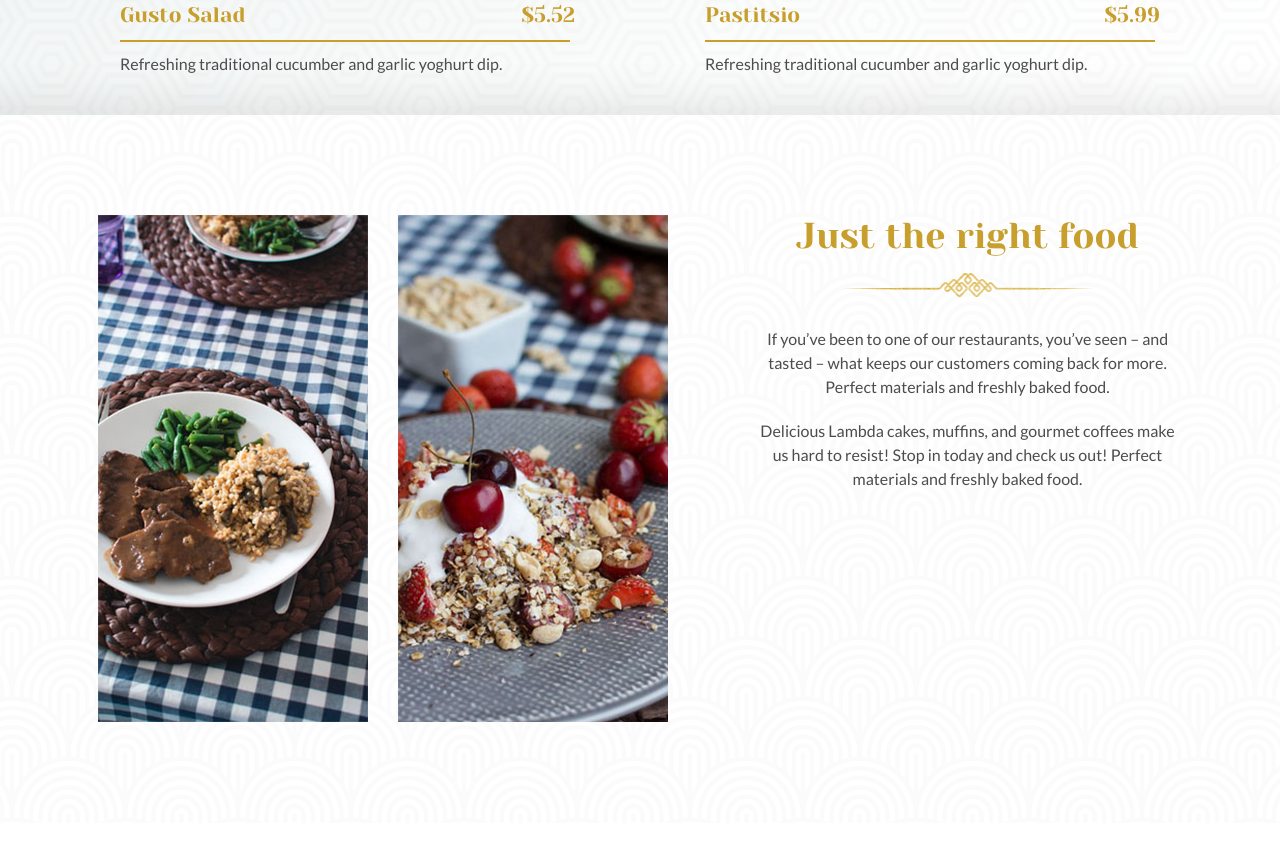
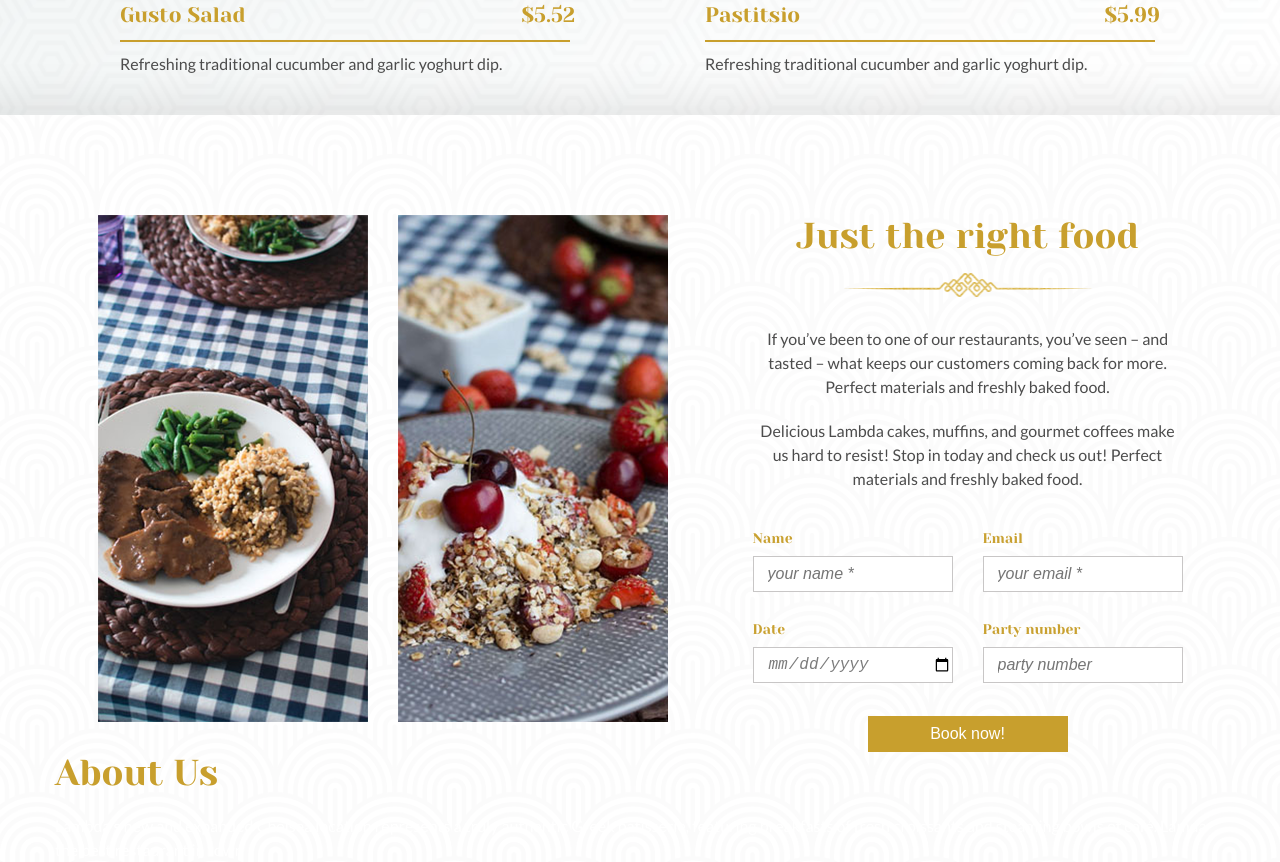
Before and after one commit to Zaaair/templates-test, a website: page index.html in a window 1280 px wide. Shown: the part 3260-4122 px from the top of the page. Before the commit the page ends 4083 px from the top, so only its background shows below. Drawn offline with nearby package versions, Linux system fonts and the light colour scheme; files that its build step writes are made by us from their sources; files whose address does not match are found by name; a web font is replaced by a local one.

Commit message:
add form

```diff
--- a/index.html
+++ b/index.html
@@ -5,6 +5,7 @@
   <meta http-equiv="X-UA-Compatible" content="IE=Edge">
   <meta name="viewport" content="width=device-width, initial-scale=1, maximum-scale=1, minimum-scale=1, user-scalable=no" />
   <link href="https://fonts.googleapis.com/css2?family=Gentium+Book+Basic:ital,wght@0,400;0,700;1,400;1,700&display=swap" rel="stylesheet">
+  <link href="https://fonts.googleapis.com/css2?family=Open+Sans:ital,wght@0,400;0,600;0,700;0,800;1,800&display=swap" rel="stylesheet">
   <link href="https://fonts.googleapis.com/css2?family=Yeseva+One&display=swap" rel="stylesheet">
   <link href="https://fonts.googleapis.com/css2?family=Lato:ital,wght@0,300;0,400;0,700;0,900;1,300;1,400;1,700;1,900&display=swap" rel="stylesheet">
   <link rel="stylesheet" href="font/icomoon/style.css">
@@ -230,11 +231,40 @@
        <span class="paragraph">If you’ve been to one of our restaurants, you’ve seen – and tasted – what keeps our customers coming back for more. Perfect materials and freshly baked food. </span>
        <span class="paragraph">Delicious Lambda cakes, muffins, and gourmet coffees make us hard to resist! Stop in today and check us out! Perfect materials and freshly baked food.</span>
       </div>
-      <div class="login-content-login"></div>
+      <div class="login-content-login">
+       <form action="#" method="get">
+        <p class="form-name">Name</p>
+        <input class="entry-field" placeholder="your name *" type="text" name="" value="">
+       </form>
+       <form action="#" method="get">
+        <p class="form-name">Email</p>
+        <input class="entry-field" placeholder="your email *" type="text" name="" value="">
+       </form>
+       <form action="#" method="get">
+        <p class="form-name">Date</p>
+        <input class="entry-field" placeholder="date *" type="date" name="" value="">
+       </form>
+       <form action="#" method="get">
+        <p class="form-name">Party number</p>
+        <input class="entry-field" placeholder="party number" type="number" name="" value="">
+       </form>
+      </div>
+      <div class="login-content-submit">
+       <input class="submit-input" type="submit" value="Book now!">
+      </div>
      </div>
     </div>
    </div>
-  </div>
-  <script src="js/main.js"></script>
+   <div class="footer">
+    <div class="container">
+     <div class="footer-items">
+      <div class="About">
+       <h3 class="title">About Us</h3>
+       <span class="paragraph">Lambda's new and expanded Chelsea location represents a truly authentic Greek patisserie, featuring breakfasts of fresh croissants and steaming bowls of café. Lamda the best restaurant in town</span>
+      </div>
+     </div>
+    </div>
+   </div>
+   <script src="js/main.js"></script>
  </body>
 </html>
--- /dev/null
+++ b/scss/components/form.scss
@@ -0,0 +1,27 @@
+.form-name {
+    font-size: 14px;
+    color: #c9a131;
+    padding-bottom: 10px;
+    padding-top: 29px;
+}
+.entry-field {
+    width: 200px;
+    height: 36px;
+    border: solid 1px #c8c6c6;
+    background-color: #ffffff;
+    font-size: 16px;
+    font-style: italic;
+    color: #7c7c7c;
+    padding-left: 14px;
+
+}
+.submit-input {
+    width: 200px;
+    height: 36px;
+    border: solid 1px #c89f2d;
+    background-color: #c89f2d;
+    color: #ffffff;
+    font-size: 16px;
+    display: block;
+    margin: 0 auto;
+}
--- /dev/null
+++ b/scss/layout/footer.scss
@@ -0,0 +1,6 @@
+.footer {
+
+}
+.footer-items {
+
+}
--- a/scss/layout/login.scss
+++ b/scss/layout/login.scss
@@ -28,5 +28,11 @@
 
 }
 .login-content-login {
+    display: flex;
+    flex-wrap: wrap;
+    justify-content: space-between;
 
 }
+.login-content-submit {
+    margin-top: 33px;
+}
--- a/scss/main.scss
+++ b/scss/main.scss
@@ -17,6 +17,7 @@
 @import "scss/components/buttom";
 @import "scss/components/recipe-card";
 @import "scss/components/price-card";
+@import "scss/components/form";
 
 /* LAYOUT */
 @import "scss/layout/banner";
@@ -24,3 +25,4 @@
 @import "scss/layout/ingredients";
 @import "scss/layout/price";
 @import "scss/layout/login";
+@import "scss/layout/footer";
```
Also changed, not shown: build/index.html, 5 other files.
